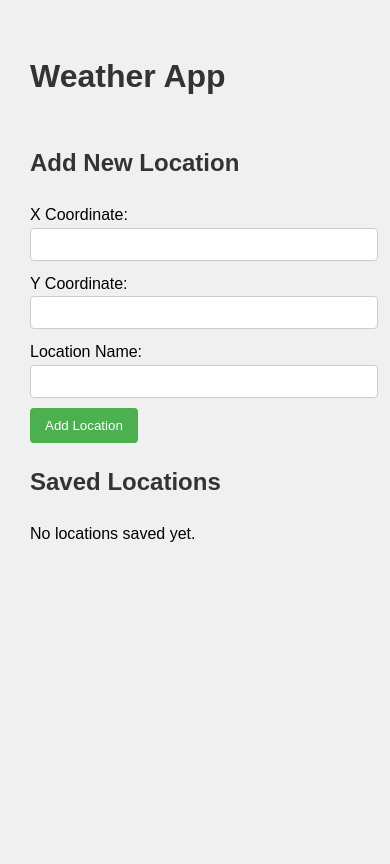
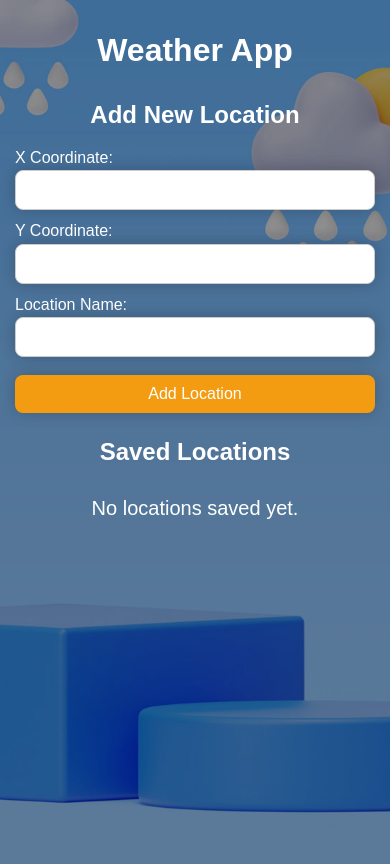
Before and after one commit to Katanji/weather-app, a PHP site: page /Views/index.view.php in a window 390 px wide. Before the commit the page ends 542 px from the top, so only its background shows below. Run offline with PHP 8.4, Linux system fonts and the light colour scheme.

Commit message:
redesign layout

```diff
--- a/src/Assets/css/styles.css
+++ b/src/Assets/css/styles.css
@@ -1,68 +1,152 @@
+:root {
+    --primary-color: #f39c12;
+    --secondary-color: #333;
+    --background-color: rgba(240, 240, 240, 0.8);
+    --box-shadow: 0 0 15px rgba(0, 0, 0, .2);
+    --container-padding: 20px;
+    --heading-color: #fff;
+}
+
 body {
     font-family: Arial, sans-serif;
     line-height: 1.6;
     margin: 0;
-    padding: 20px;
-    background-color: #f0f0f0;
+    background-color: #7171fc;
+    color: var(--secondary-color);
 }
 
 .container {
-    max-width: 1400px;
+    width: 100%;
+    max-width: 1200px;
     margin: 0 auto;
-    padding: 20px;
+    padding: var(--container-padding);
+    box-sizing: border-box;
 }
 
-h1, h2, h3 {
-    color: #333;
+@media (min-width: 1200px) {
+    .container {
+        max-width: 1400px;
+        padding: 30px;
+    }
+}
+
+@media (max-width: 1199px) {
+    .container {
+        max-width: 100%;
+        padding: var(--container-padding);
+    }
+}
+
+@media (max-width: 992px) {
+    .container {
+        padding: 15px;
+    }
+}
+
+@media (max-width: 767px) {
+    .container {
+        padding: 10px;
+    }
+}
+
+@media (max-width: 480px) {
+    .container {
+        padding: 5px;
+    }
+}
+
+h1 {
+    font-size: 2.8rem;
+    color: var(--heading-color);
+    margin: 15px 0;
+}
+
+h2 {
+    font-size: 2.6rem;
+    color: var(--heading-color);
+}
+
+h3 {
+    font-size: 2.2rem;
+    color: var(--secondary-color);
+    margin: 10px 0;
 }
 
 .message {
-    background-color: #f8f8f8;
+    background-color: rgba(240, 244, 255, 0.93);
     border: 1px solid #ddd;
-    padding: 10px;
-    margin-bottom: 20px;
+    padding: 0 15px;
+    margin-bottom: 0;
+    border-radius: 8px;
+    box-shadow: var(--box-shadow);
 }
 
 .search-section {
     display: flex;
     justify-content: space-between;
-    margin-bottom: 20px;
+    align-items: baseline;
+    gap: 50px;
 }
 
-.form-group {
-    flex: 1;
-    margin-right: 20px;
+.search-section h3 {
+    text-align: center;
+    color: var(--heading-color);
 }
 
+.form-group,
 .saved-locations {
-    flex: 2;
+    flex: 1;
+}
+
+.no-saved {
+    color: var(--heading-color);
+    font-size: 1.25rem;
+    text-align: center;
+}
+
+form label {
+    color: var(--heading-color);
+    font-size: 1.25rem;
 }
 
 input[type="text"], input[type="number"] {
+    box-sizing: border-box;
     width: 100%;
-    padding: 8px;
-    margin-bottom: 10px;
-    border-radius: 4px;
+    padding: 0.7rem;
+    margin-bottom: 15px;
+    border-radius: 8px;
     border: 1px solid #ccc;
+    box-shadow: var(--box-shadow);
 }
 
 button {
-    background-color: #4CAF50;
-    color: white;
-    padding: 10px 15px;
+    font-size: 1.125rem;
+    background-color: var(--primary-color);
+    color: var(--heading-color);
+    padding: 0.625rem 1rem;
+    margin-top: 10px;
     border: none;
-    border-radius: 4px;
+    border-radius: 8px;
     cursor: pointer;
     transition: background-color 0.3s ease;
+    box-shadow: var(--box-shadow);
 }
 
 button:hover {
-    background-color: #45a049;
+    background-color: #e08f0f;
 }
 
 table {
+    margin-top: 35px;
     border-collapse: collapse;
     width: 100%;
+    border-radius: 8px;
+    overflow: hidden;
+    box-shadow: var(--box-shadow);
+}
+
+tbody {
+    background-color: rgba(240, 244, 255, 0.93);
 }
 
 th, td {
@@ -75,54 +159,81 @@ th {
     background-color: #f2f2f2;
 }
 
+.weather-home {
+    background-image: url(../img/weather-img.jpg);
+    background-size: cover;
+    background-position: center center;
+    position: relative;
+    z-index: 1;
+    overflow: hidden;
+    min-height: 100vh;
+}
+
+.weather-home:before {
+    content: '';
+    position: absolute;
+    right: 0;
+    top: 0;
+    bottom: 0;
+    width: 100%;
+    height: 100%;
+    background: rgba(0, 0, 0, 0.4);
+    z-index: -1;
+}
+
 .forecast {
-    background-color: #e6f3ff;
-    border: 1px solid #b8d6ff;
-    padding: 15px;
-    margin-top: 20px;
-    border-radius: 10px;
+    text-align: center;
+    padding: 15px 0;
 }
 
 .current-weather {
     display: flex;
     justify-content: space-around;
-    align-items: center;
+    align-items: stretch;
+    flex-wrap: wrap;
     gap: 20px;
-    background-color: #f9fbff;
-    border-radius: 15px;
-    padding: 20px;
-    box-shadow: 0 0 20px rgba(0, 0, 0, 0.1);
-    margin-bottom: 20px;
 }
 
-.weather-main, .weather-info {
+.no-find-weather {
+    color: var(--heading-color);
+    font-size: 1.375rem;
+}
+
+.weather-main,
+.weather-info {
     display: flex;
     flex-direction: column;
     justify-content: center;
     align-items: center;
-    background-color: #f0f4ff;
-    border-radius: 15px;
+    background-color: rgba(240, 244, 255, 0.93);
+    box-shadow: var(--box-shadow);
+    border-radius: 8px;
     padding: 20px;
     text-align: center;
     flex: 1;
 }
 
-.weather-main h1 {
-    font-size: 48px;
-    margin: 10px 0;
-    color: #333;
+.weather-main h2 {
+    font-size: 2.125rem;
+    margin: 0;
+    color: var(--secondary-color);
 }
 
 .weather-main p, .weather-info p {
-    font-size: 18px;
-    margin: 5px 0;
-    color: #333;
+    font-size: 1.125rem;
+    margin: 0;
 }
 
 .weather-main i, .weather-info i {
-    font-size: 48px;
+    font-size: 3rem;
     margin-bottom: 10px;
-    color: #f39c12;
+    color: var(--primary-color);
+}
+
+.current-weather .detailed-forecast {
+    font-size: 1.125rem;
+    flex: 0 0 100%;
+    color: var(--heading-color);
 }
 
 .weekly-items {
@@ -134,66 +245,119 @@ th {
 }
 
 .day-forecast {
-    border-radius: 10px;
+    border-radius: 8px;
     padding: 10px;
-    background-color: #f8f9fa;
+    background-color: rgba(240, 244, 255, 0.93);
+    box-shadow: var(--box-shadow);
     text-align: center;
     flex: 1;
 }
 
 .day-forecast .weather-icon {
-    font-size: 50px;
+    font-size: 3.125rem;
     margin: 10px 0;
-    color: #f39c12;
+    color: var(--primary-color);
 }
 
 .temperature {
-    font-size: 18px;
-    font-weight: bold;
+    font-size: 1.125rem;
+    font-weight: 600;
     margin: 10px 0;
 }
 
 .day-temp {
-    color: red;
+    color: #c14f4f;
 }
 
 .night-temp {
-    color: blue;
+    color: #5959bd;
 }
 
-.precipitation, .wind {
-    font-size: 14px;
+.precipitation,
+.wind {
+    font-size: 0.875rem;
     color: #6c757d;
     margin: 5px 0;
 }
 
 .day-name {
-    font-weight: bold;
+    font-weight: 600;
     margin-top: 10px;
 }
 
 @media (max-width: 768px) {
-    .container {
-        padding: 10px;
+    h1 {
+        font-size: 2rem;
+        margin: 10px 0;
+        text-align: center;
     }
 
+    h2 {
+        font-size: 1.75rem;
+    }
+
+    h3 {
+        font-size: 1.5rem;
+        margin: 10px 0;
+    }
+
+    table {
+        margin-top: 20px;
+    }
+
+    .weekly-items,
     .search-section {
         flex-direction: column;
+        gap: 10px;
     }
 
-    .form-group, .saved-locations {
+    .form-group,
+    .saved-locations {
         width: 100%;
-    }
-
-    .weekly-items {
-        flex-direction: column;
     }
 
     .current-weather {
         flex-direction: column;
     }
 
-    .weather-main, .weather-info {
+    .weather-home,
+    .weather-main,
+    .weather-info {
         padding: 10px;
     }
+
+    .day-forecast .weather-icon,
+    .weather-main i,
+    .weather-info i {
+        font-size: 2rem;
+    }
 }
+
+@media (max-width: 480px) {
+    .weather-main,
+    .weather-info,
+    .day-forecast {
+        padding: 8px;
+        box-shadow: none;
+    }
+
+    .current-weather,
+    .weekly-items {
+        gap: 8px;
+    }
+
+    button {
+        width: 100%;
+        font-size: 1rem;
+    }
+
+    form label {
+        font-size: 1rem;
+    }
+
+    input[type="text"], input[type="number"] {
+        padding: 10px;
+        font-size: 1rem;
+        margin-bottom: 8px;
+    }
+}
--- a/src/Helpers/WeatherHelper.php
+++ b/src/Helpers/WeatherHelper.php
@@ -19,11 +19,11 @@ class WeatherHelper
 
         if (str_contains($forecast, 'clear') || str_contains($forecast, 'sunny')) {
             return $isDaytime
-                ? '<i class="fas fa-sun" style="color: #f1c40f;"></i>'
+                ? '<i class="fas fa-sun" style="color: #f39c12;"></i>'
                 : '<i class="fas fa-moon" style="color: #f39c12;"></i>';
         } elseif (str_contains($forecast, 'cloud')) {
             return $isDaytime
-                ? '<i class="fas fa-cloud-sun" style="color: #f1c40f;"></i>'
+                ? '<i class="fas fa-cloud-sun" style="color: #f39c12;"></i>'
                 : '<i class="fas fa-cloud-moon" style="color: #34495e;"></i>';
         } elseif (str_contains($forecast, 'rain')) {
             return $isDaytime
--- a/src/Views/index.view.php
+++ b/src/Views/index.view.php
@@ -4,10 +4,11 @@
     <meta charset="UTF-8">
     <meta name="viewport" content="width=device-width, initial-scale=1.0">
     <title>Weather App</title>
-    <link rel="stylesheet" href="https://cdnjs.cloudflare.com/ajax/libs/font-awesome/6.0.0-beta3/css/all.min.css">
+    <link rel="stylesheet" href="https://cdnjs.cloudflare.com/ajax/libs/font-awesome/6.0.0/css/all.min.css">
     <link rel="stylesheet" href="/Assets/css/styles.css">
 </head>
 <body>
+<section id="home" class="weather-home">
     <div class="container">
         <h1>Weather App</h1>
 
@@ -26,14 +27,14 @@
             <div id="current-weather" class="forecast">
                 <h2>Weather Forecast for <?= htmlspecialchars($selectedLocation['name'] ?? 'Unknown Location') ?></h2>
                 <?php include __DIR__ . '/partials/current_weather.php'; ?>
-            <?php include __DIR__ . '/partials/detailed_forecast.php'; ?>
                 <?php include __DIR__ . '/partials/weekly_forecast.php'; ?>
             </div>
         <?php elseif (isset($selectedLocation)): ?>
-        <div id="current-weather" class="forecast">
+            <div id="current-weather" class="forecast no-find-weather">
                 <p>Weather forecast currently is unavailable for these coordinates.</p>
             </div>
         <?php endif; ?>
     </div>
+</section>
 </body>
 </html>
--- a/src/Views/partials/add_location_form.php
+++ b/src/Views/partials/add_location_form.php
@@ -1,5 +1,5 @@
 <div class="form-group">
-    <h2>Add New Location</h2>
+    <h3>Add New Location</h3>
     <form action="index.php?action=addLocation" method="post">
         <label for="x_coord">X Coordinate:</label>
         <input type="number" step="any" id="x_coord" name="x_coord" min="-999.999999" max="999.999999" required>
--- a/src/Views/partials/detailed_forecast.php
+++ /dev/null
@@ -1,3 +0,0 @@
-<div class="detailed-forecast">
-    <p><strong>Detailed Forecast:</strong> <?= htmlspecialchars($forecast[0]['detailedForecast']) ?></p>
-</div>
--- a/src/Views/partials/saved_locations_table.php
+++ b/src/Views/partials/saved_locations_table.php
@@ -1,5 +1,5 @@
 <div class="saved-locations">
-    <h2>Saved Locations</h2>
+    <h3>Saved Locations</h3>
     <?php if (!empty($locations)): ?>
         <table>
             <thead>
@@ -24,6 +24,6 @@
             </tbody>
         </table>
     <?php else: ?>
-        <p>No locations saved yet.</p>
+        <p class="no-saved">No locations saved yet.</p>
     <?php endif; ?>
 </div>
--- a/src/Views/partials/weekly_forecast.php
+++ b/src/Views/partials/weekly_forecast.php
@@ -19,8 +19,8 @@ if (count($forecast) > 1): ?>
 
                 $nightForecast = $forecast[$index + 1] ?? null;
                 $precipitationValue = $dayForecast['probabilityOfPrecipitation']['value'] ?? 0;
-                $precipitationColor = $precipitationValue > 0 ? 'blue' : 'gray';
-                ?>
+                $precipitationColor = $precipitationValue > 0 ? '#3498db' : '#808080';
+        ?>
                 <div class="day-forecast">
                     <div class="day-name">
                         <?= $dayNames[$date->format('w')] ?> <?= $date->format('n/j') ?>
```
Also changed, not shown: src/Views/partials/current_weather.php (+5 -6 lines), src/Assets/img/weather-img.jpg (added). Lines whose indentation alone changed are shown as unchanged.
